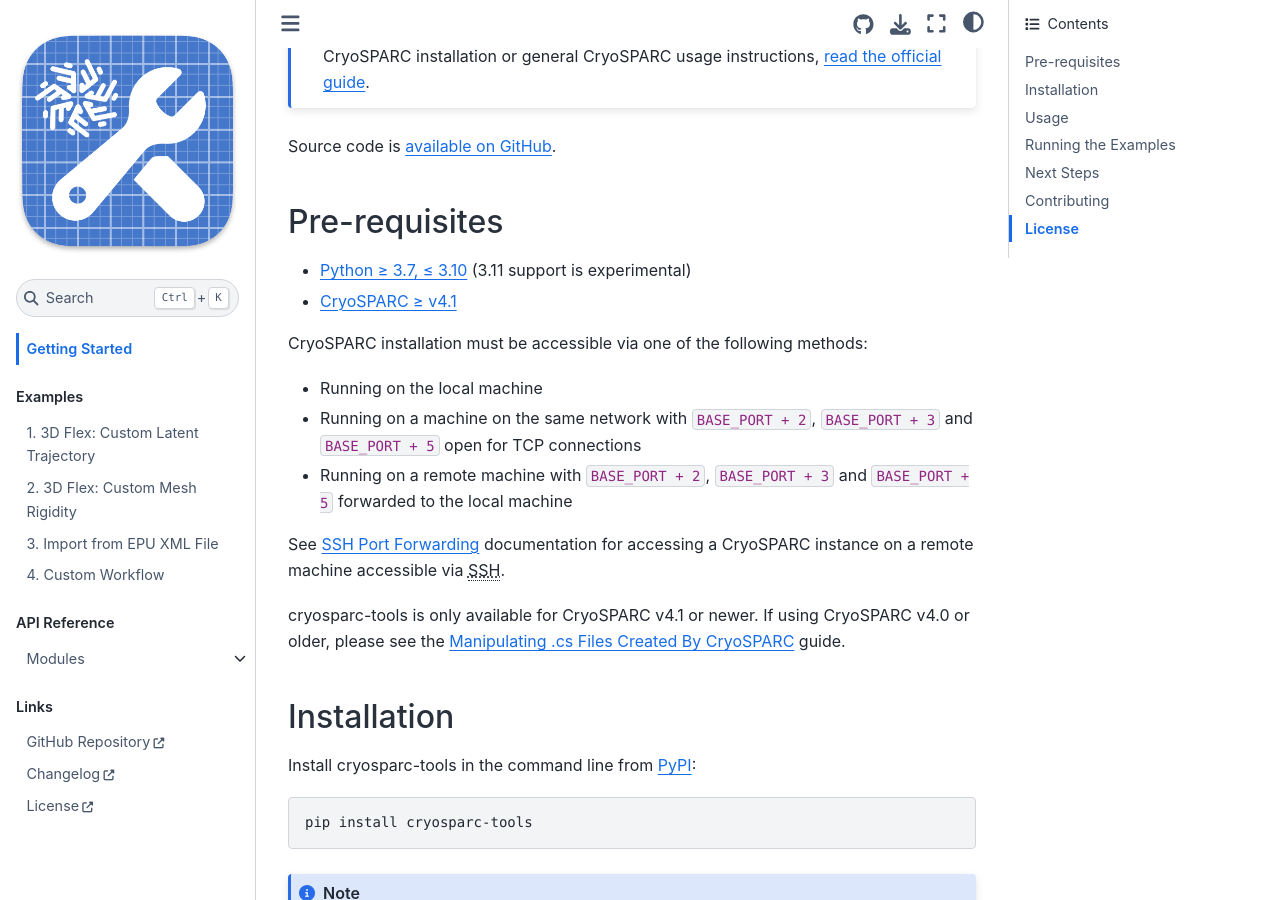
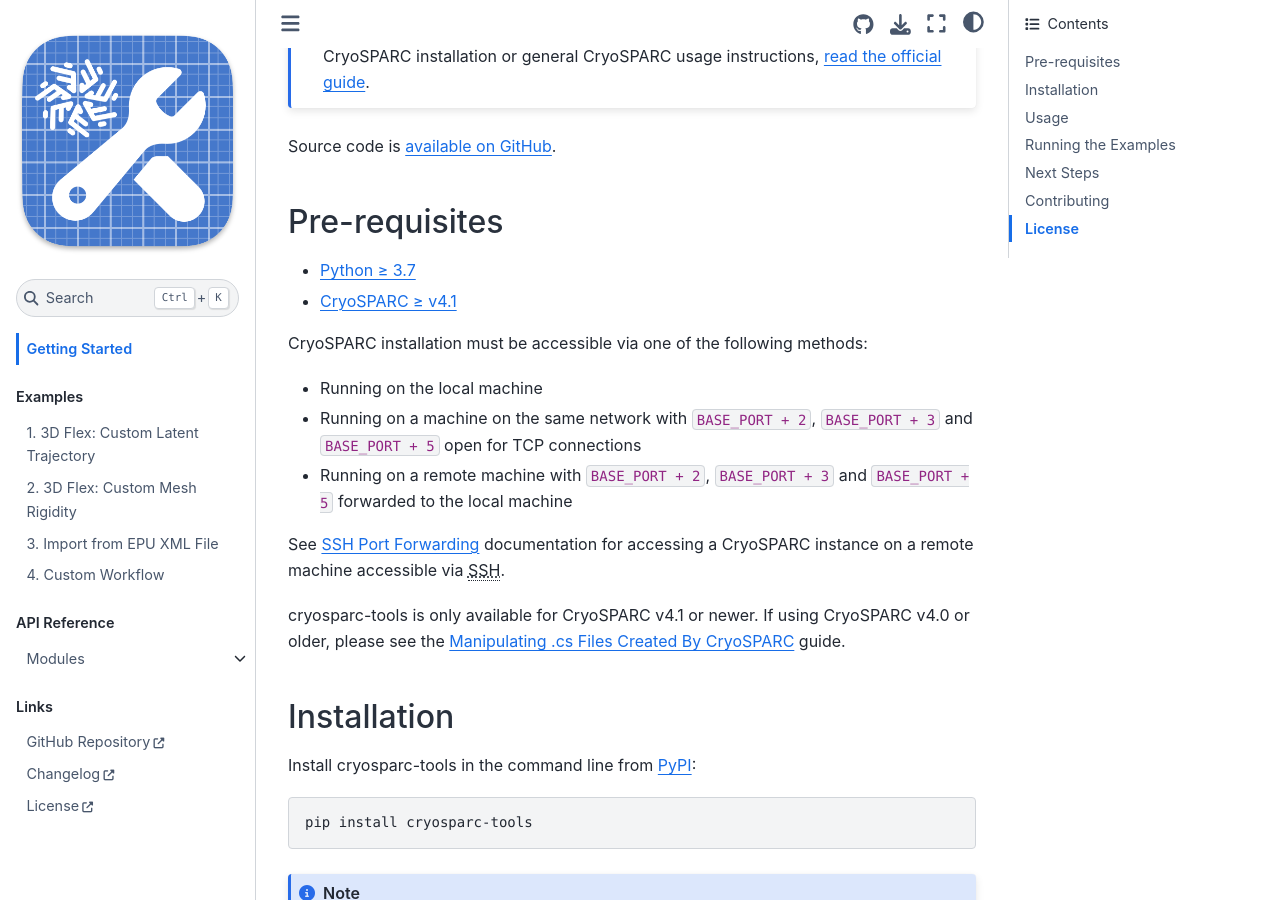
Before and after one commit to cryoem-uoft/cryosparc-tools, a Jupyter Book: the page built from docs/intro.md, in a window 1280 px wide and 900 px high, scrolled down 1025 px. Built offline with Jupyter Book 1.0.4 settings and Sphinx 7.4.7 and the Sphinx Book theme 1.1.4, drawn with Linux system fonts in a browser that asks for light colours; pages that are not in the unit, such as notebooks, are missing from menus.

Commit message:
docs: update intro to note that python 3.11 is supported

```diff
--- a/docs/intro.md
+++ b/docs/intro.md
@@ -19,7 +19,7 @@
 
 ## Pre-requisites
 
-- [Python ≥ 3.7, ≤ 3.10](https://www.python.org/downloads/) (3.11 support is experimental)
+- [Python ≥ 3.7](https://www.python.org/downloads/)
 - [CryoSPARC ≥ v4.1](https://cryosparc.com/download)
 
 CryoSPARC installation must be accessible via one of the following methods:
```
